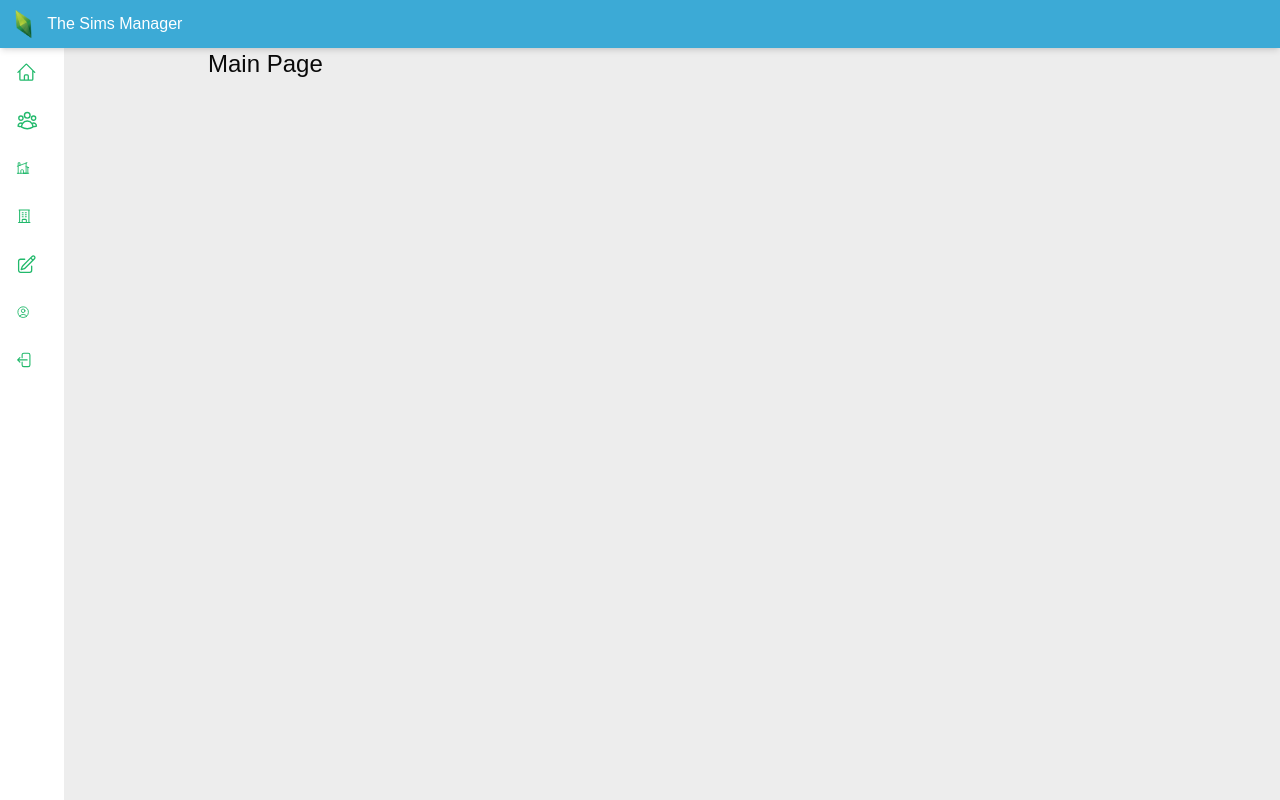
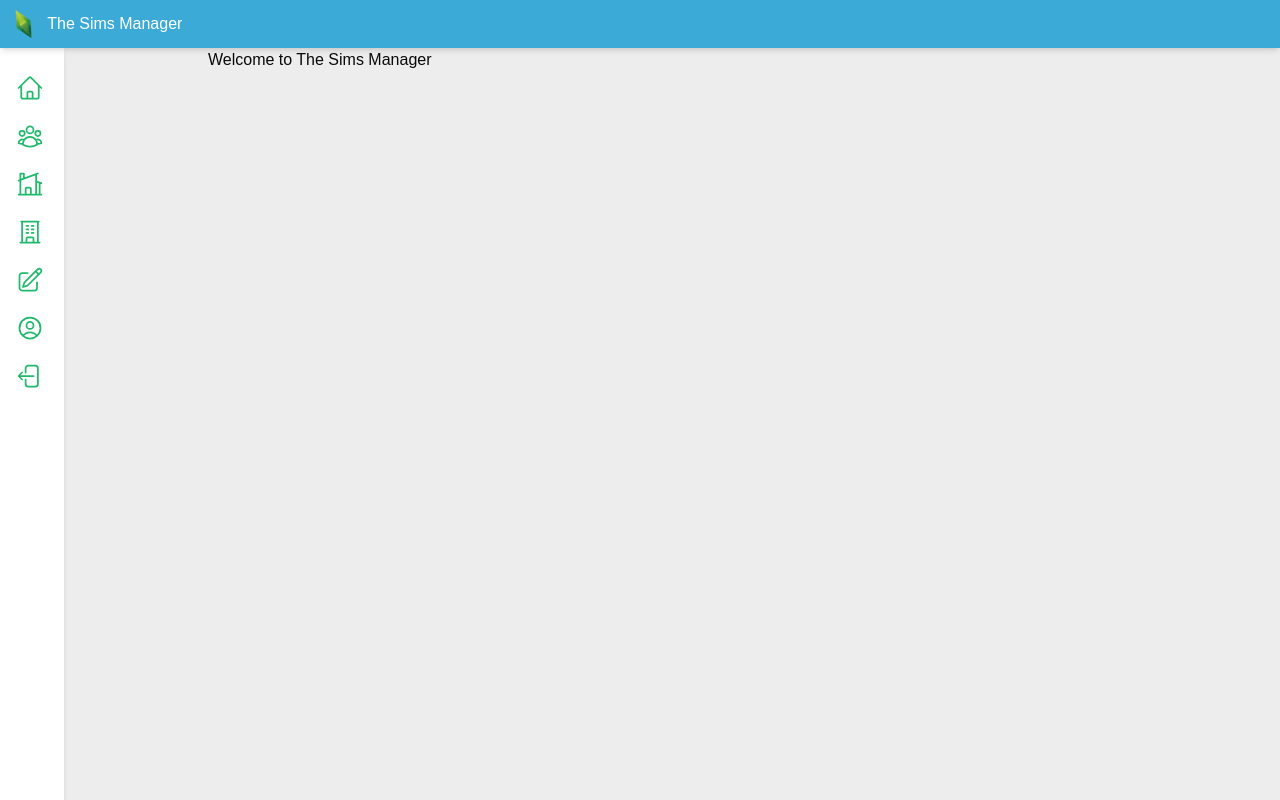
Before and after one commit to vroobel95/the-sims-manager-nextjs, a Next.js app: page /main in a window 1280 px wide. Built offline with nearby package versions, Linux system fonts and the light colour scheme.

Commit message:
Style changes

```diff
--- a/app/layout.tsx
+++ b/app/layout.tsx
@@ -1,5 +1,6 @@
 import './globals.css';
 import Navbar from './ui/navbar';
+import Sidebar from './ui/sidebar';
 
 export default function RootLayout({
   children,
@@ -7,11 +8,12 @@
   children: React.ReactNode;
 }>) {
   return (
-    <html lang='en'>
-      <body>
-        <Navbar />
-        {children}
-      </body>
-    </html>
+    <div className='flex h-screen'>
+      <Navbar />
+      <div className='w-full flex-none md:w-40'>
+        <Sidebar />
+      </div>
+      {children}
+    </div>
   );
 }
--- a/app/main/(overview)/page.tsx
+++ b/app/main/(overview)/page.tsx
@@ -6,8 +6,8 @@
 
 export default async function Page() {
   return (
-    <main>
-      <h1 className={`mb-4 text-xl md:text-2xl`}>Main Page</h1>
+    <main className=''>
+      <span>Welcome to The Sims Manager</span>
     </main>
   );
 }
--- a/app/main/layout.tsx
+++ b/app/main/layout.tsx
@@ -5,10 +5,9 @@
 export default function Layout({ children }: { children: React.ReactNode }) {
   return (
     <div className='flex h-screen flex-col md:flex-row md:overflow-hidden'>
-      <div className='w-full flex-none md:w-40'>
-        <Sidebar />
+      <div className='flex-grow p-6 md:overflow-y-auto md:p-12 flex-1 '>
+        {children}
       </div>
-      <div className='flex-grow p-6 md:overflow-y-auto md:p-12'>{children}</div>
     </div>
   );
 }
--- a/app/page.tsx
+++ b/app/page.tsx
@@ -1,9 +1,5 @@
 import styles from './page.module.css';
 
 export default function Home() {
-  return (
-    <div className={styles.page}>
-      <span>Welcome to The Sims Manager</span>
-    </div>
-  );
+  return <div className={styles.page} />;
 }
--- a/app/ui/nav-links.tsx
+++ b/app/ui/nav-links.tsx
@@ -30,8 +30,8 @@
               }
             )}
           >
-            <LinkIcon className='w-10' />
-            <p className='opacity-0 group-hover:opacity-100 group-hover:w-auto transition-opacity duration-300 overflow-hidden'>
+            <LinkIcon className='w-7 h-7 flex items-center justify-center' />
+            <p className='opacity-0 group-hover:opacity-100 transition-opacity duration-300 overflow-hidden'>
               {link.name}
             </p>
           </Link>
--- a/app/ui/sidebar.tsx
+++ b/app/ui/sidebar.tsx
@@ -3,9 +3,11 @@
 
 export default function Sidebar() {
   return (
-    <div className='h-[calc(100vh)] w-16 fixed top-[48px] left-0 bg-white text-green transition-all duration-300 hover:w-40 group pl-4 flex flex-col'>
-      <AppLinks />
-      <UserLinks />
+    <div className='h-[calc(100vh)] w-16 group relative flex top-[48px] left-0 bg-white text-green group pl-4 flex-col shadow-md hover:w-40 transition-all duration-300'>
+      <div className='w-40 flex flex-col space-y-4 py-4'>
+        <AppLinks />
+        <UserLinks />
+      </div>
     </div>
   );
 }
```
